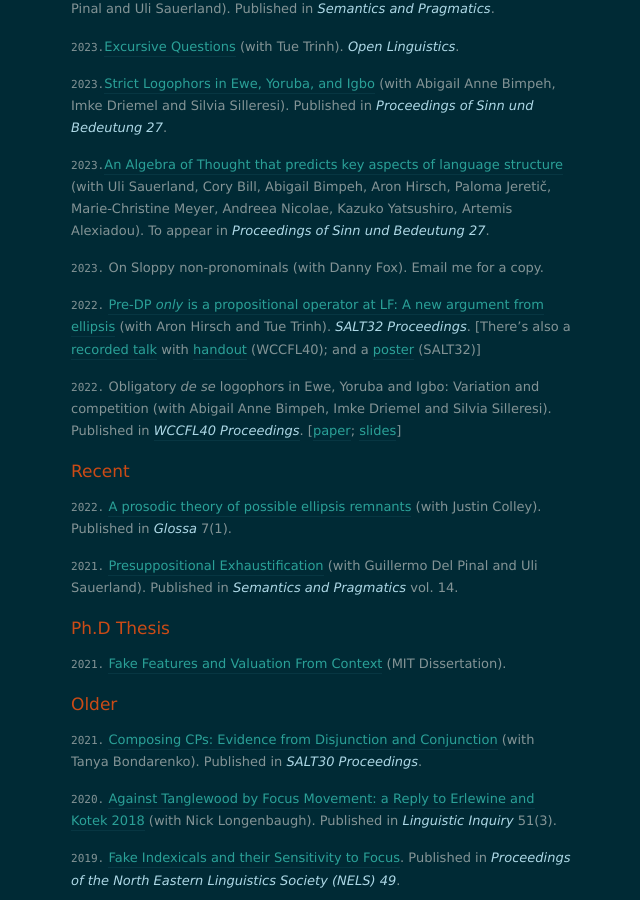
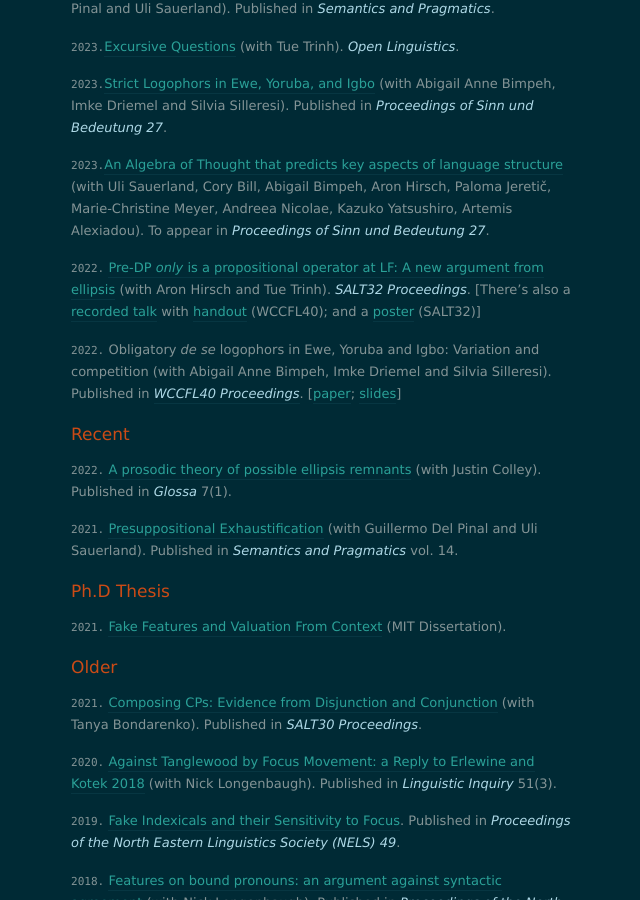
Before and after one commit to itaibassi/itaibassi.github.io, a Jekyll site: the page built from papers/index.markdown, in a window 1280 px wide and 900 px high, scrolled down 817 px. Shown: the whole window, without its empty margins (319-959 px from the left). Built offline with Jekyll 4.4.1, drawn with Linux system fonts in a browser that asks for light colours; nearby versions of some CDN libraries.

Commit message:
Update index.markdown

```diff
--- a/papers/index.markdown
+++ b/papers/index.markdown
@@ -30,8 +30,6 @@
 
 `2024.`[Questions and Connectives](trinhhuutue.com/wp-content/uploads/2024/08/trinhbassi2024questions.pdf) (with Tue Trinh). Published in the *<font color="lightblue"> Proceedings of Tsinghua Interdisciplinary Workshop on Logic, Language, and Meaning (TLLM)</font>*.
 
-
-
 `2023.`[Free Choice and Presuppositional Exhaustification](https://semprag.org/index.php/sp/article/view/sp.17.3) (with Guillermo Del Pinal and Uli Sauerland). Published in *<font color="lightblue"> Semantics and Pragmatics</font>*.
 
 `2023.`[Excursive Questions](https://www.degruyter.com/document/doi/10.1515/opli-2022-0232/html) (with Tue Trinh). *<font color="lightblue"> Open Linguistics</font>*.
@@ -40,8 +38,7 @@
 
 `2023.`[An Algebra of Thought that predicts key aspects of language structure](https://ojs.ub.uni-konstanz.de/sub/index.php/sub/article/view/1088) (with Uli Sauerland, Cory Bill, Abigail Bimpeh, Aron Hirsch, Paloma Jeretič, Marie-Christine Meyer, Andreea Nicolae, Kazuko Yatsushiro, Artemis Alexiadou). To appear in  *<font color="lightblue"> Proceedings of Sinn und Bedeutung 27</font>*.
 
-`2023.` On Sloppy non-pronominals (with Danny Fox). Email me for a copy.
-
+<!-- `2023.` On Sloppy non-pronominals (with Danny Fox). Email me for a copy. -->
 
 `2022.` [Pre-DP *only* is a propositional operator at LF: A new argument from ellipsis](https://journals.linguisticsociety.org/proceedings/index.php/SALT/article/view/32.041) (with Aron Hirsch and Tue Trinh). *<font color="lightblue"> SALT32 Proceedings</font>*.
 [There's also a [recorded talk](https://osf.io/w6pue) with [handout](https://osf.io/fp2ym) (WCCFL40); and a [poster](https://osf.io/bwa7d) (SALT32)]
```
